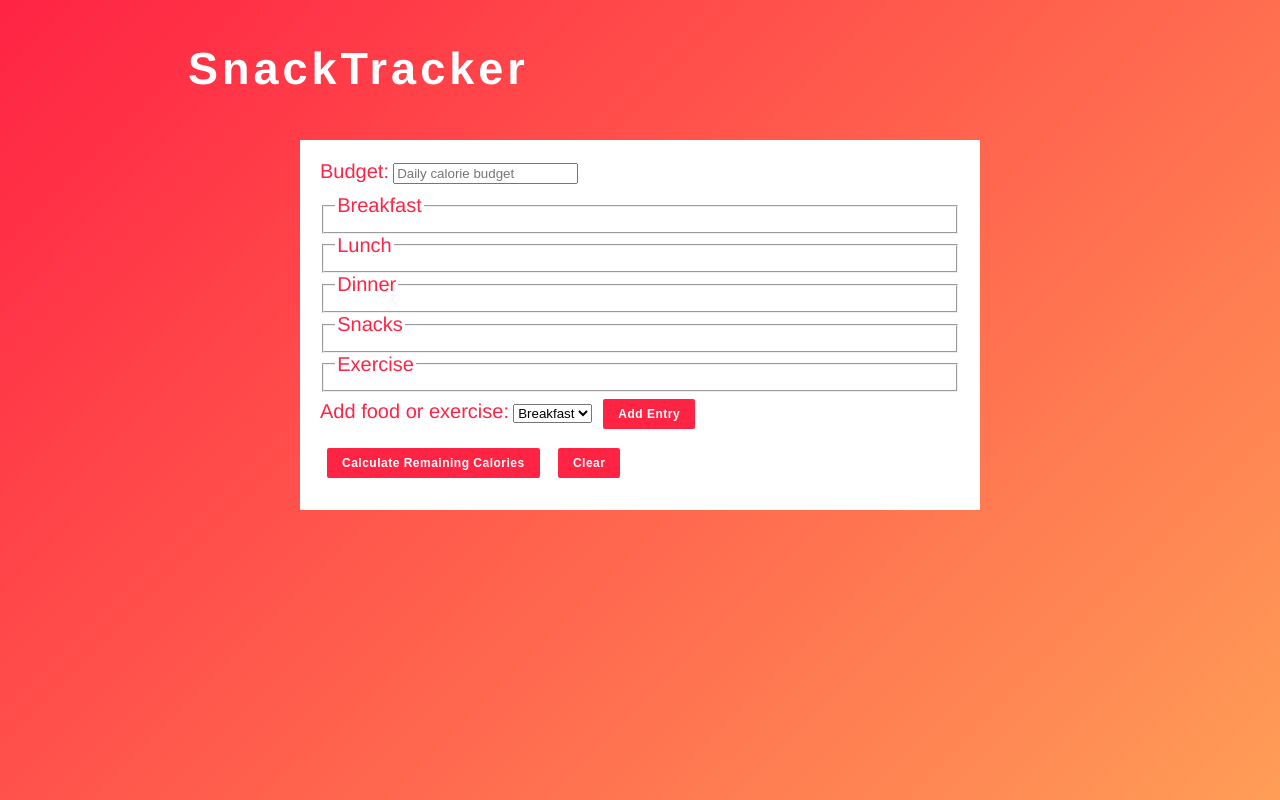
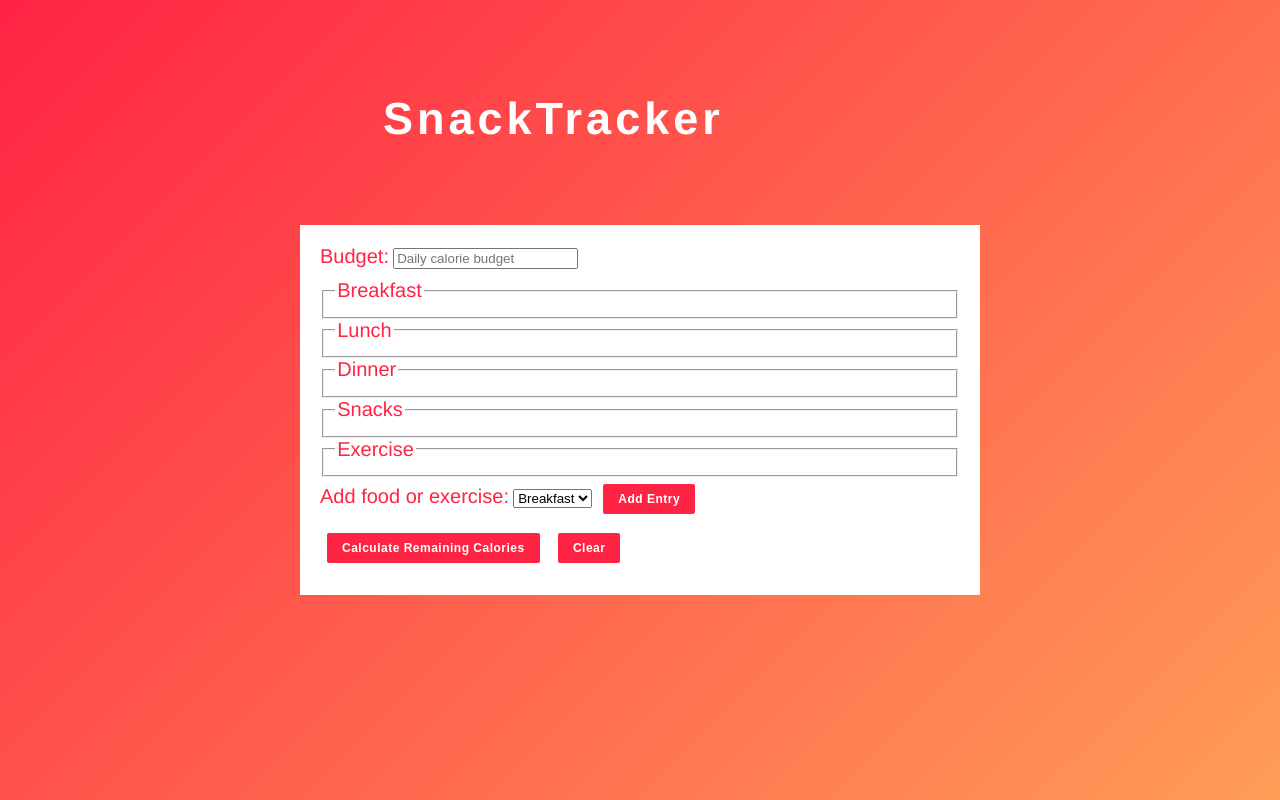
Before and after one commit to searley96/cal_counter, a website: page index.html in a window 1280 px wide. Drawn offline with Linux system fonts and the light colour scheme.

Commit message:
fixed h1 alignment

```diff
--- a/styles.css
+++ b/styles.css
@@ -10,12 +10,14 @@ body {
 
 
 h1 {
-  text-align: left;
+  /* text-align: center; */
   font-size: 45px;
-  margin-left: 180px;
   padding-bottom: 25px;
   color:white;
   letter-spacing: 4px;
+  padding-top: 50px;
+  padding-bottom: 60px;
+  padding-left: 375px;
 }
 
 .container {
```
